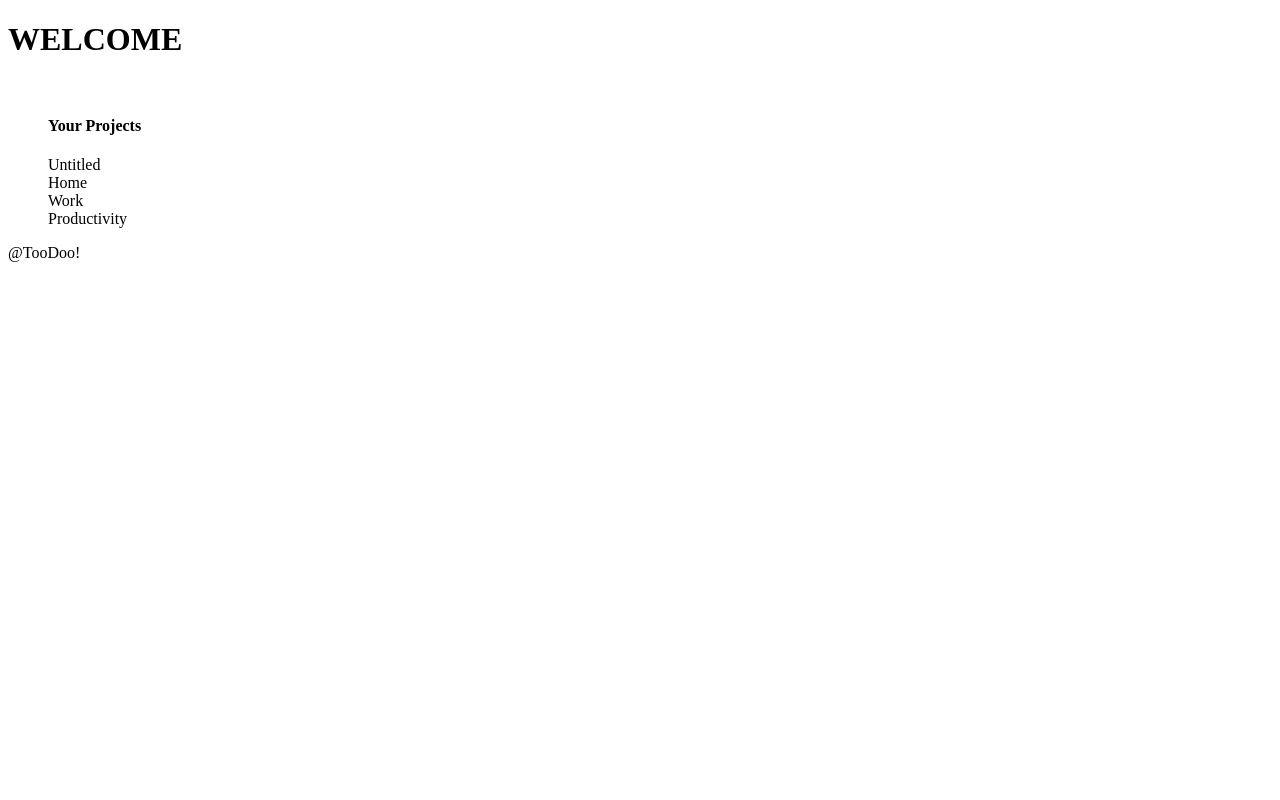
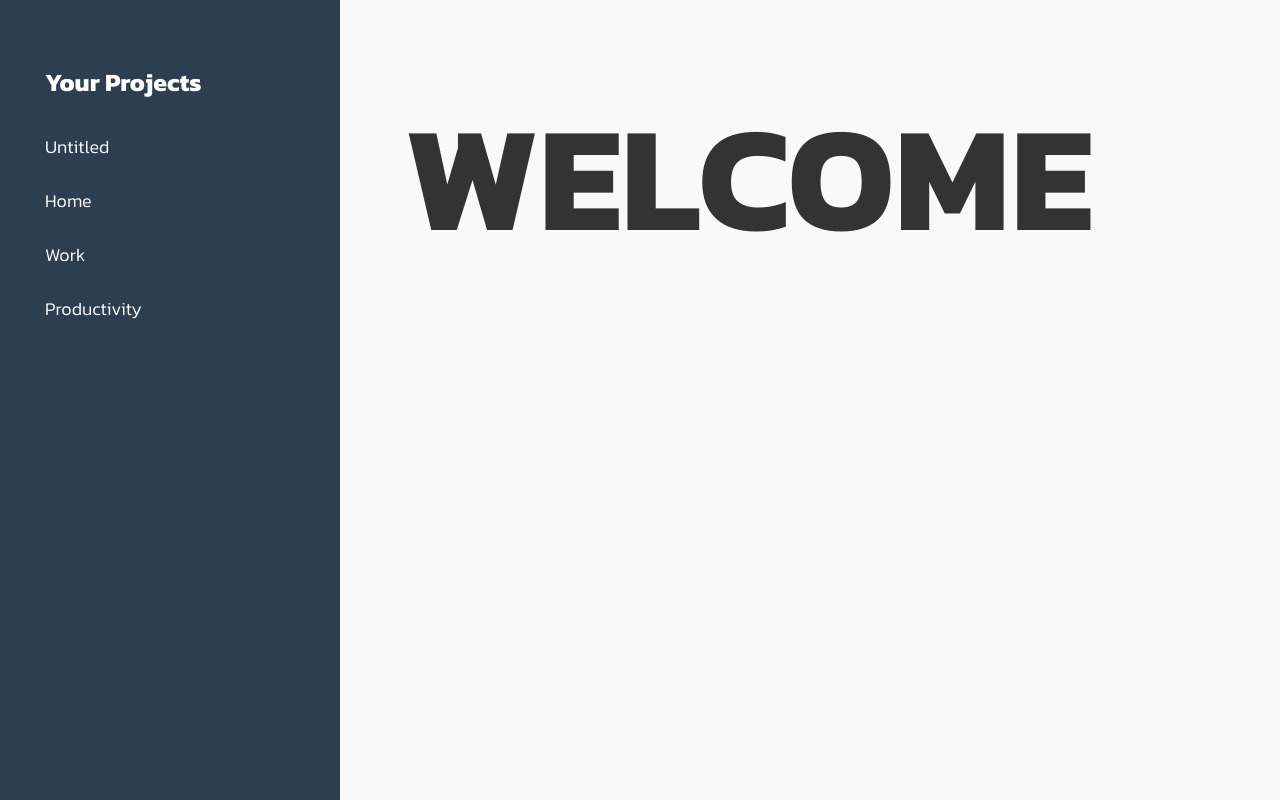
Before and after one commit to Warfarian/to-do-list, a website built with webpack: page src/template.html in a window 1280 px wide. Shown: the top 800 px of the page. Built offline with nearby package versions, Linux system fonts and the light colour scheme.

Commit message:
basic styling

```diff
--- a/src/index.js
+++ b/src/index.js
@@ -1 +1,11 @@
 import './style.css'
+
+function displayOnload(){
+    let welcome = document.createElement('h1');
+    let wrapper = document.querySelector('.wrapper');
+    welcome.textContent = "WELCOME";
+    welcome.className = "welcome";
+    wrapper.appendChild(welcome);
+}
+
+window.onload(displayOnload());
--- a/src/style.css
+++ b/src/style.css
@@ -1,8 +1,54 @@
+:root {
+    --bg-color: #f9f9f9;
+    --text-color: #333333;
+    --completed-color: #a8e6cf;
+    --pending-color: #d1e8e2;
+    --overdue-color: #ff8b94;
+    --accent-color: #ffeaa7;
+  }
+
+*{
+    padding: 0;
+    margin: 0;
+}
+
+body{
+    font-family: 'Kanit';
+    background-color: var(--bg-color);
+    color: var(--text-color);
+}
+
+.wrapper{
+    display: flex;
+}
+
+.welcome{
+    display: flex;
+    justify-content: center;
+    padding: 65px;
+    font-size: 150px;
+}
+h4{
+    font-size: 25px;
+    cursor: pointer;
+}
 .sidebar{
     display: flex;
-    justify-content: start;
+    justify-content: flex-start;
+    font-size: large;
+    font-weight: 300;
+    line-height: 3;
+    background-color: #2c3e50;
+    color: white;
+    padding: 45px;
+    width: 250px;
+    height: 1100px;
+}
+
+ul{
+    list-style-type: none;
 }
 
 li{
-    list-style: none;
+    cursor: pointer;
 }
--- a/src/template.html
+++ b/src/template.html
@@ -4,10 +4,24 @@
     <meta charset="UTF-8">
     <meta name="viewport" content="width=device-width, initial-scale=1.0">
     <title>To-Do!</title>
+    <link rel="preconnect" href="https://fonts.googleapis.com">
+    <link rel="preconnect" href="https://fonts.gstatic.com" crossorigin>
+    <link href="https://fonts.googleapis.com/css2?family=Kanit:ital,wght@0,100;0,200;0,300;0,400;0,500;0,600;0,700;0,800;0,900;1,100;1,200;1,300;1,400;1,500;1,600;1,700;1,800;1,900&display=swap" rel="stylesheet">
 </head>
 <body>
     <div class="wrapper">
-        <h1>WELCOME</h1>
+        <div class="sidebar">
+                <ul>
+                    <h4>Your Projects</h4>
+                    <li>Untitled</li>
+                    <li>Home</li>
+                    <li>Work</li>
+                    <li>Productivity</li>
+                </ul>
+        </div>
+        <div class="listArea">
+            <!-- this is where we're adding stuff to dom -->
+        </div>
         <dialog id="modal">
             <h1>Hi!</h1>
             <form action="">
@@ -15,18 +29,7 @@
                 <input type="text" name="" id="">
             </form>
         </dialog>
+
     </div>
-    <aside class="sidebar">
-        <ul>
-            <h4>Your Projects</h4>
-            <li>Untitled</li>
-            <li>Home</li>
-            <li>Work</li>
-            <li>Productivity</li>
-        </ul>
-    </aside>
-    <footer class="footer">
-        @TooDoo!
-    </footer>
 </body>
 </html>
```
